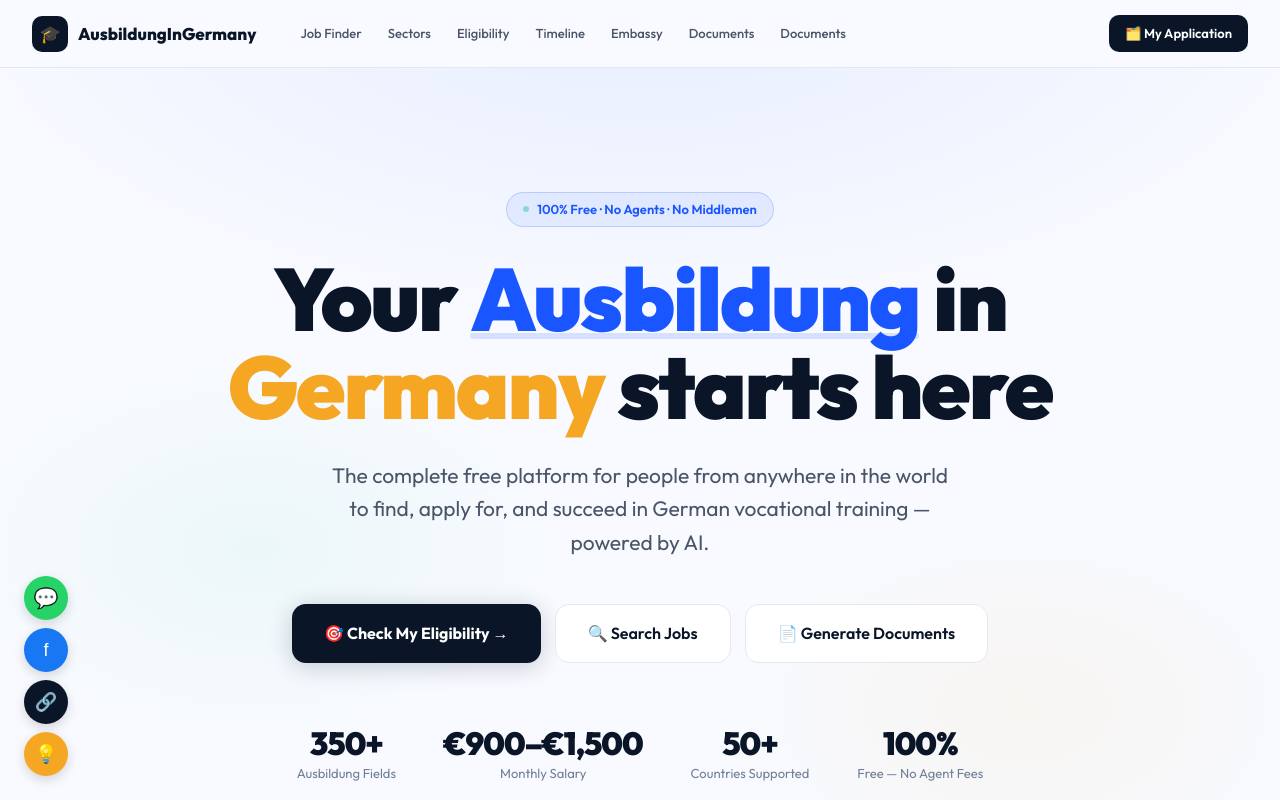
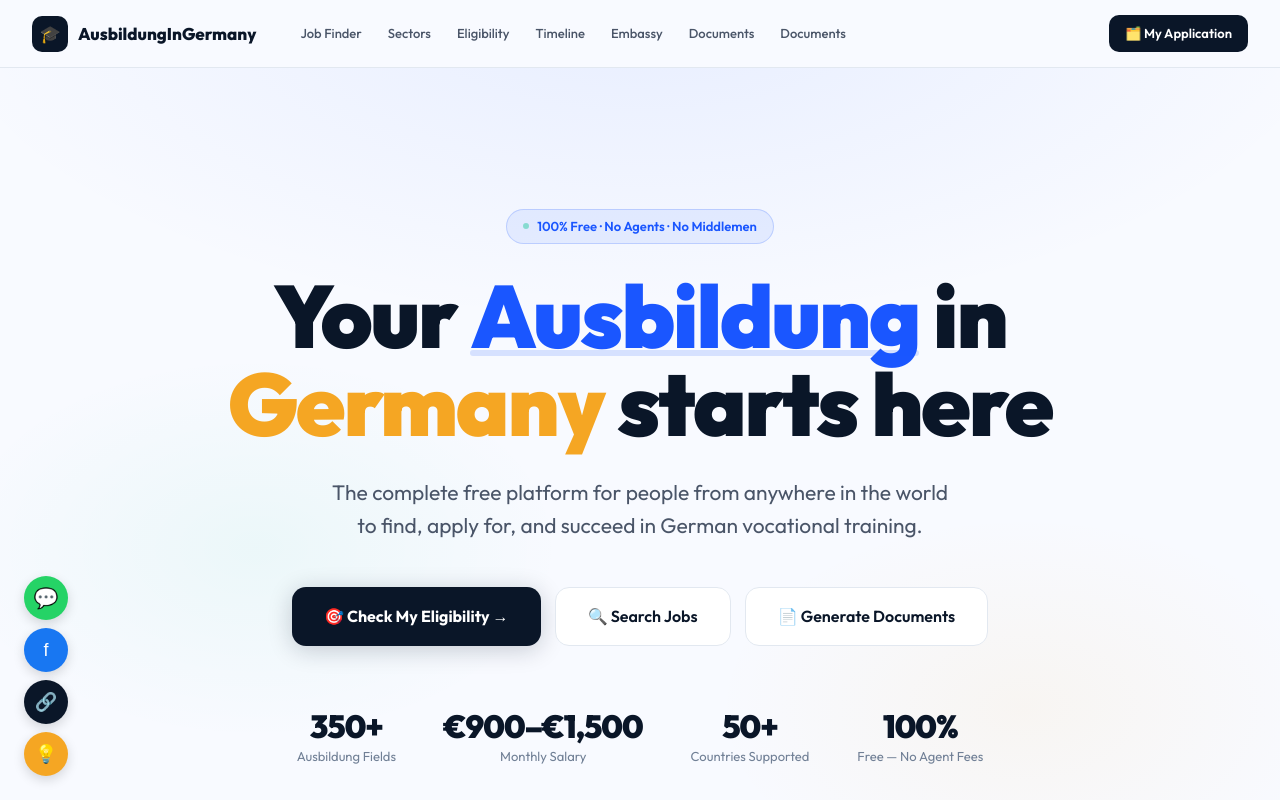
Before and after one commit to AzayBikram/ausbildung-bot, a Next.js app: page / in a window 1280 px wide. Shown: the top 800 px of the page. Built offline with nearby package versions, Linux system fonts and the light colour scheme.

Commit message:
Remove 'powered by AI' from homepage hero description

```diff
--- a/pages/index.js
+++ b/pages/index.js
@@ -209,7 +209,7 @@ footer{background:#060d1a;color:rgba(255,255,255,0.5);padding:60px 40px 40px;}
           100% Free · No Agents · No Middlemen
         </div>
         <h1>Your <span className="highlight">Ausbildung</span> in<br /><span className="accent">Germany</span> starts here</h1>
-        <p>The complete free platform for people from anywhere in the world to find, apply for, and succeed in German vocational training — powered by AI.</p>
+        <p>The complete free platform for people from anywhere in the world to find, apply for, and succeed in German vocational training.</p>
         <div className="hero-actions">
           <a href="/eligibility" className="btn-hero-primary">🎯 Check My Eligibility →</a>
           <a href="/jobs" className="btn-hero-secondary">🔍 Search Jobs</a>
```
